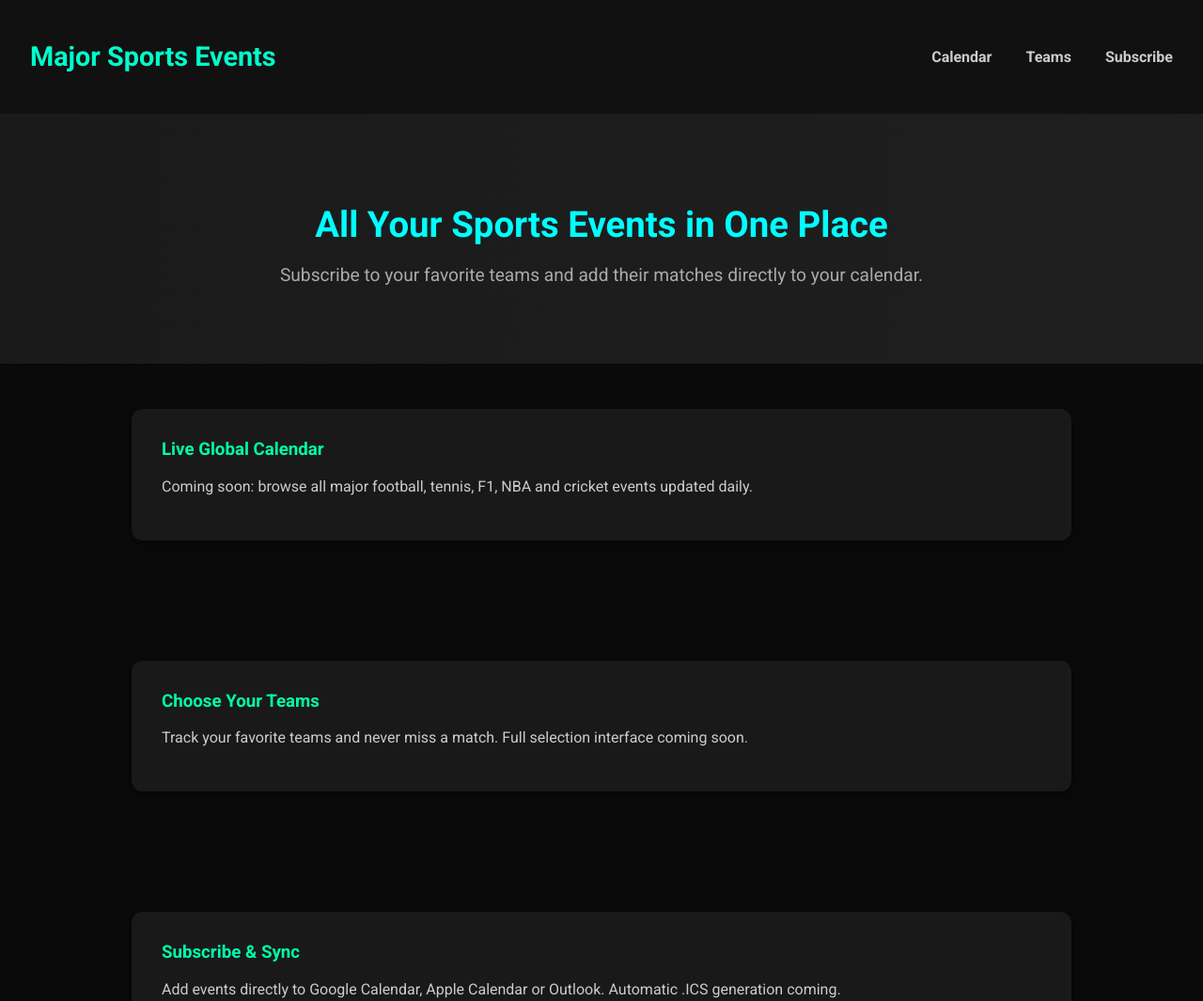
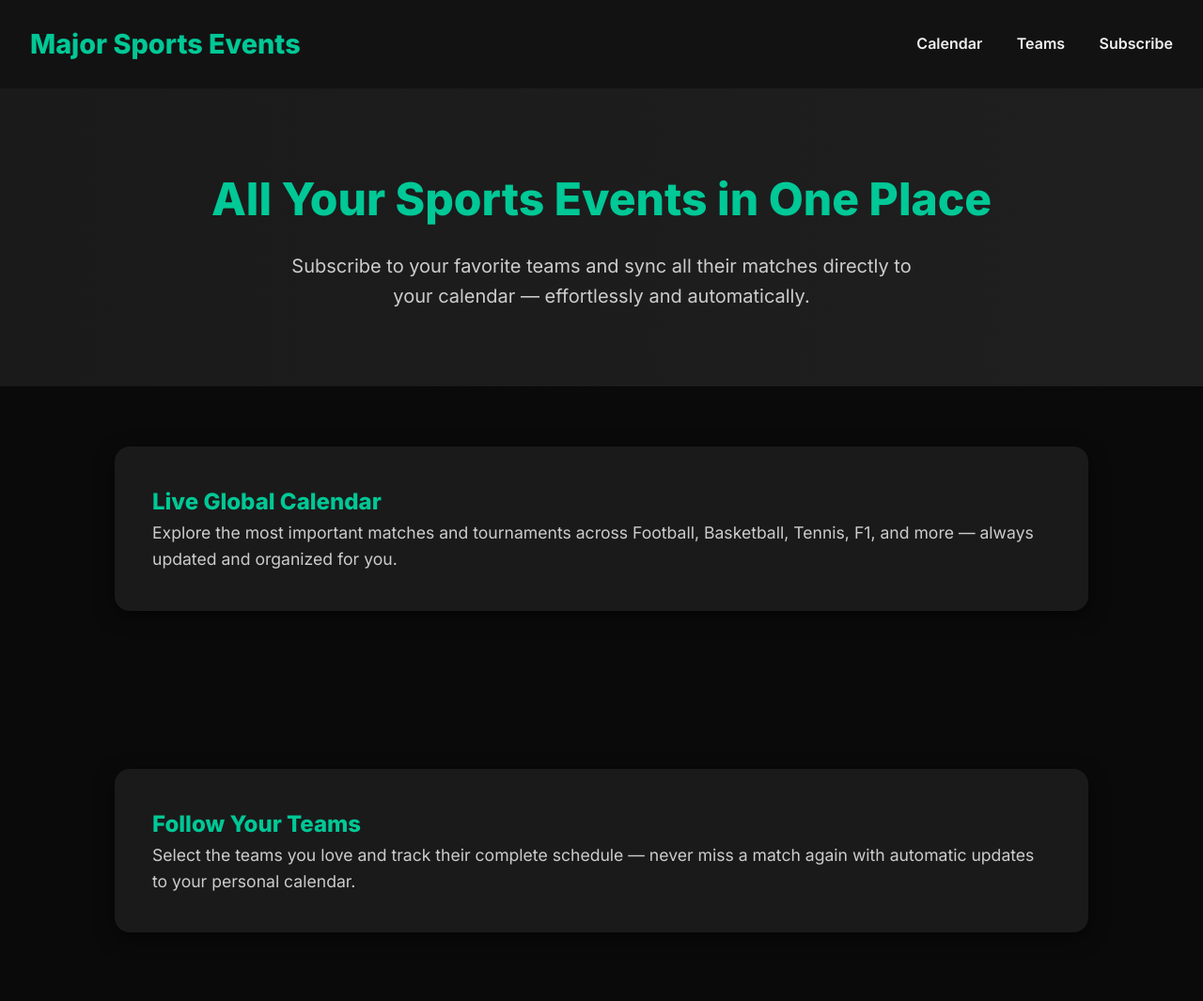
Before and after one commit to alexoxy/majorsportsevents.github.io, a plain HTML site: page index.html in a window 1280 px wide. Shown: the top 1065 px of the page at 94% size. Drawn offline with Linux system fonts and the light colour scheme.

Commit message:
Update index.html

```diff
--- a/index.html
+++ b/index.html
@@ -4,71 +4,97 @@
   <meta charset="UTF-8" />
   <meta name="viewport" content="width=device-width, initial-scale=1.0" />
   <title>Major Sports Events</title>
-  <link href="https://fonts.googleapis.com/css2?family=Roboto:wght@400;700&display=swap" rel="stylesheet">
+  <link href="https://fonts.googleapis.com/css2?family=Inter:wght@400;600;800&display=swap" rel="stylesheet">
   <style>
+    :root {
+      --primary: #00c896;
+      --secondary: #121212;
+      --bg: #0a0a0a;
+      --text: #f0f0f0;
+      --card-bg: #1a1a1a;
+    }
+    * {
+      margin: 0;
+      padding: 0;
+      box-sizing: border-box;
+    }
     body {
-      margin: 0;
-      font-family: 'Roboto', sans-serif;
-      background-color: #0a0a0a;
-      color: #f0f0f0;
+      font-family: 'Inter', sans-serif;
+      background-color: var(--bg);
+      color: var(--text);
+      line-height: 1.6;
     }
     header {
-      background-color: #111;
+      background-color: var(--secondary);
       padding: 1.5rem 2rem;
       display: flex;
       justify-content: space-between;
       align-items: center;
-      box-shadow: 0 4px 6px rgba(0,0,0,0.6);
+      box-shadow: 0 4px 8px rgba(0,0,0,0.4);
     }
     header h1 {
       font-size: 1.8rem;
-      color: #00ffcc;
+      color: var(--primary);
+      font-weight: 800;
     }
     nav a {
-      color: #ccc;
+      color: var(--text);
       margin-left: 2rem;
       text-decoration: none;
-      font-weight: bold;
+      font-weight: 600;
+      transition: color 0.3s;
+    }
+    nav a:hover {
+      color: var(--primary);
     }
     .hero {
-      padding: 4rem 2rem;
+      background: linear-gradient(to right, #1a1a1a, #1f1f1f);
+      padding: 5rem 2rem;
       text-align: center;
-      background: linear-gradient(to right, #1a1a1a, #1f1f1f);
     }
     .hero h2 {
-      font-size: 2.4rem;
-      color: #00ffff;
+      font-size: 3rem;
       margin-bottom: 1rem;
+      color: var(--primary);
     }
     .hero p {
-      font-size: 1.2rem;
-      color: #aaa;
+      font-size: 1.25rem;
+      color: #ccc;
+      max-width: 700px;
+      margin: 0 auto;
     }
     .section {
-      padding: 3rem 2rem;
-      max-width: 1000px;
+      padding: 4rem 2rem;
+      max-width: 1100px;
       margin: 0 auto;
     }
     .card {
-      background-color: #191919;
-      padding: 2rem;
-      margin-bottom: 2rem;
-      border-radius: 12px;
-      box-shadow: 0 4px 12px rgba(0,0,0,0.4);
+      background-color: var(--card-bg);
+      padding: 2.5rem;
+      margin-bottom: 2.5rem;
+      border-radius: 16px;
+      box-shadow: 0 6px 20px rgba(0,0,0,0.5);
+      transition: transform 0.3s;
+    }
+    .card:hover {
+      transform: translateY(-5px);
     }
     .card h3 {
       margin-top: 0;
-      color: #00ffaa;
+      color: var(--primary);
+      font-size: 1.5rem;
     }
     .card p {
       color: #ccc;
+      font-size: 1.1rem;
     }
     footer {
       background-color: #111;
       text-align: center;
-      padding: 1rem;
-      font-size: 0.9rem;
+      padding: 2rem;
+      font-size: 0.95rem;
       color: #666;
+      border-top: 1px solid #222;
     }
   </style>
 </head>
@@ -84,27 +110,27 @@
 
   <section class="hero">
     <h2>All Your Sports Events in One Place</h2>
-    <p>Subscribe to your favorite teams and add their matches directly to your calendar.</p>
+    <p>Subscribe to your favorite teams and sync all their matches directly to your calendar — effortlessly and automatically.</p>
   </section>
 
   <section class="section" id="calendar">
     <div class="card">
       <h3>Live Global Calendar</h3>
-      <p>Coming soon: browse all major football, tennis, F1, NBA and cricket events updated daily.</p>
+      <p>Explore the most important matches and tournaments across Football, Basketball, Tennis, F1, and more — always updated and organized for you.</p>
     </div>
   </section>
 
   <section class="section" id="teams">
     <div class="card">
-      <h3>Choose Your Teams</h3>
-      <p>Track your favorite teams and never miss a match. Full selection interface coming soon.</p>
+      <h3>Follow Your Teams</h3>
+      <p>Select the teams you love and track their complete schedule — never miss a match again with automatic updates to your personal calendar.</p>
     </div>
   </section>
 
   <section class="section" id="subscribe">
     <div class="card">
       <h3>Subscribe & Sync</h3>
-      <p>Add events directly to Google Calendar, Apple Calendar or Outlook. Automatic .ICS generation coming.</p>
+      <p>Instantly add upcoming matches to Google Calendar, Apple Calendar, or Outlook with just one click. Full calendar export and .ICS support coming soon.</p>
     </div>
   </section>
 
```
